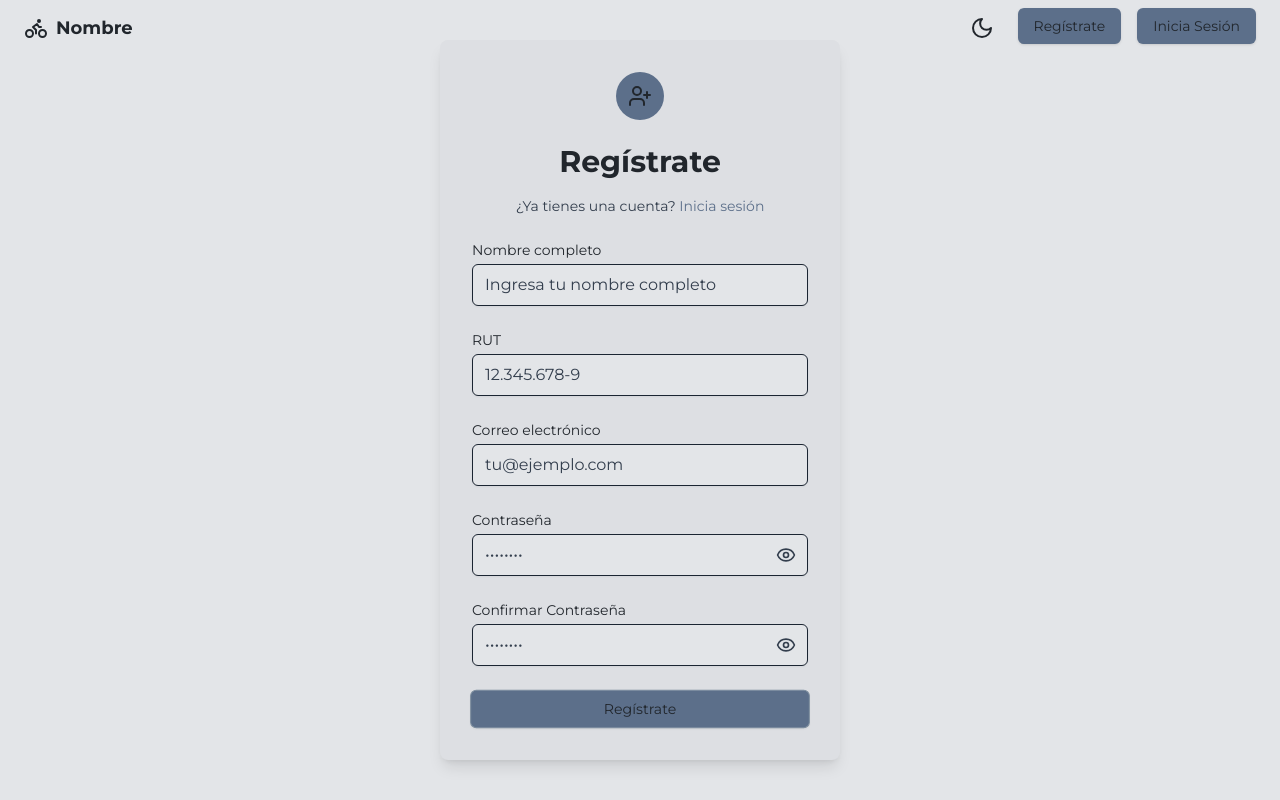
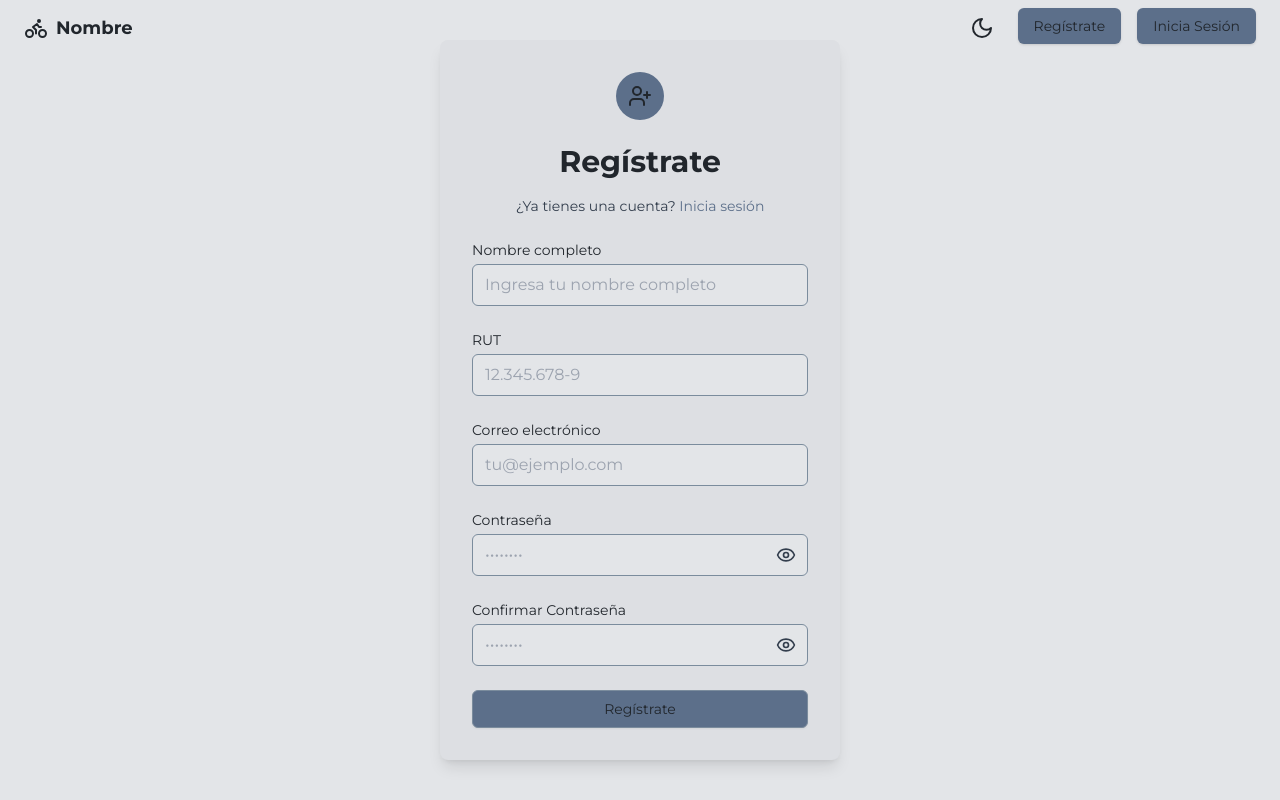
Before and after one commit to clikzz/Proyecto-ISW, a Next.js app in the folder frontend/: page /register in a window 1280 px wide. Built offline with nearby package versions, Linux system fonts and the light colour scheme.

Commit message:
Refactor global styles and add dark mode functionality

```diff
--- a/frontend/src/components/Layout.jsx
+++ b/frontend/src/components/Layout.jsx
@@ -6,45 +6,65 @@ import { useState, useEffect } from 'react';
 import { useRouter } from 'next/router';
 import { useAuth } from '../context/authContext';
 import { motion, AnimatePresence } from 'framer-motion';
+import Script from 'next/script';
 
 export default function Layout({ children }) {
   const [isDarkMode, setIsDarkMode] = useState(false);
-  const [animateIcon, setAnimateIcon] = useState(false);
   const router = useRouter();
   const { isAuthenticated, logout } = useAuth();
+
+  // Sincronizar el estado de isDarkMode con localStorage y aplicar el tema desde el inicio
+  useEffect(() => {
+    const storedTheme = localStorage.getItem('theme');
+    if (storedTheme === 'dark') {
+      document.documentElement.classList.add('dark');
+      setIsDarkMode(true);
+    } else {
+      document.documentElement.classList.remove('dark');
+    }
+  }, []);
+
+  const toggleDarkMode = () => {
+    const newTheme = isDarkMode ? 'light' : 'dark';
+    setIsDarkMode(!isDarkMode);
+    localStorage.setItem('theme', newTheme);
+
+    if (newTheme === 'dark') {
+      document.documentElement.classList.add('dark');
+    } else {
+      document.documentElement.classList.remove('dark');
+    }
+  };
+
+  const pageVariants = {
+    hidden: { opacity: 0.5, y: 10, scale: 0.98 },
+    enter: { opacity: 1, y: 0, scale: 1, transition: { duration: 0.3 } },
+    exit: { opacity: 0.5, y: -10, scale: 0.98, transition: { duration: 0.2 } }
+  };
 
   const handleLogout = () => {
     logout();
     router.push('/');
   };
 
-  const pageVariants = {
-    hidden: {
-      opacity: 0,
-      y: 20,
-      scale: 0.98 // Añade un efecto de escala sutil
-    },
-    enter: {
-      opacity: 1,
-      y: 0,
-      scale: 1,
-      transition: {
-        duration: 0.6, // Ajusta la duración
-        ease: [0.25, 0.46, 0.45, 0.94] // Curva de animación más suave
+  return (
+    <>
+      {/* Script para cargar el tema antes del renderizado */}
+      <Script
+        id="theme-loader"
+        strategy="beforeInteractive"
+        dangerouslySetInnerHTML={{
+          __html: `
+            (function() {
+              const theme = localStorage.getItem('theme');
+              if (theme) {
+                document.documentElement.classList.add(theme);
               }
-    },
-    exit: {
-      opacity: 0,
-      y: -20,
-      scale: 0.98,
-      transition: {
-        duration: 0.4,
-        ease: [0.42, 0, 0.58, 1]
-      }
-    }
-  };
+            })();
+          `,
+        }}
+      />
 
-  return (
       <div className="theme-transition min-h-screen overflow-hidden">
         <header className="absolute px-4 lg:px-6 h-14 flex items-center w-full z-10">
           <Link className="flex items-center justify-center" href="/">
@@ -53,10 +73,8 @@ export default function Layout({ children }) {
           </Link>
           <nav className="ml-auto flex gap-4">
             <button
-            onClick={() => setIsDarkMode(!isDarkMode)}
-            className={`p-2 rounded-full transition-transform duration-300 hover:scale-110 ${
-              animateIcon ? 'rotate-animation' : ''
-            }`}
+              onClick={toggleDarkMode}
+              className="p-2 rounded-full transition-transform duration-300 hover:scale-110"
             >
               {isDarkMode ? <Sun size={24} /> : <Moon size={24} />}
             </button>
@@ -82,17 +100,18 @@ export default function Layout({ children }) {
 
         <AnimatePresence mode="wait">
           <motion.main
-          key={router.asPath}
+            key={router.pathname} // Cambiado a pathname para evitar re-renders innecesarios
             variants={pageVariants}
             initial="hidden"
             animate="enter"
             exit="exit"
             transition={{ type: 'spring', stiffness: 100 }}
-          className="z-0" // Asegura que no se superponga al header o botones
+            className="z-0"
           >
             {children}
           </motion.main>
         </AnimatePresence>
       </div>
+    </>
   );
 }
--- a/frontend/src/pages/register.jsx
+++ b/frontend/src/pages/register.jsx
@@ -1,4 +1,3 @@
-// pages/register.jsx
 'use client';
 
 import React, { useState } from 'react';
@@ -10,8 +9,8 @@ import { useAuth } from '../context/authContext';
 export default function Register() {
   const [showPassword, setShowPassword] = useState(false);
   const [showConfirmPassword, setShowConfirmPassword] = useState(false);
-  const [eyeAnimation, setEyeAnimation] = useState(false); // Animación del ojo
-  const [eyeConfirmAnimation, setEyeConfirmAnimation] = useState(false); // Animación del ojo para confirmar contraseña
+  const [eyeAnimation, setEyeAnimation] = useState(false);
+  const [eyeConfirmAnimation, setEyeConfirmAnimation] = useState(false);
   const [rut, setRut] = useState('');
   const [name_user, setName] = useState('');
   const [email, setEmail] = useState('');
@@ -68,7 +67,7 @@ export default function Register() {
         password_user,
       });
       login(response.token);
-      router.push('/home'); // Redirigir a la página protegida
+      router.push('/home');
     } catch (err) {
       setError('Error al registrar. Por favor, inténtalo de nuevo.');
     }
@@ -77,7 +76,7 @@ export default function Register() {
   return (
     <div className="min-h-screen flex items-center justify-center bg-background">
       <div className="w-full max-w-md px-6">
-        <div className="bg-card p-8 rounded-lg shadow-lg fade-in">
+        <div className="bg-card p-8 rounded-lg shadow-lg">
           <div className="flex justify-center mb-6">
             <div className="w-12 h-12 bg-primary rounded-full flex items-center justify-center">
               <UserPlus className="h-6 w-6 text-primary-foreground" />
@@ -96,9 +95,7 @@ export default function Register() {
             </a>
           </p>
 
-          {error && (
-            <p className="text-sm text-center text-red-500 mb-4">{error}</p>
-          )}
+          {error && <p className="text-sm text-center text-red-500 mb-4">{error}</p>}
 
           <form className="space-y-6" onSubmit={handleSubmit}>
             <div>
@@ -115,7 +112,7 @@ export default function Register() {
                 value={name_user}
                 onChange={(e) => setName(e.target.value)}
                 required
-                className="mt-1 appearance-none block w-full px-3 py-2 border border-input rounded-md shadow-sm bg-background text-foreground placeholder-muted-foreground focus:outline-none focus:ring-2 focus:ring-primary focus:border-primary transition duration-300"
+                className="mt-1 block w-full px-3 py-2 border rounded-md bg-background text-foreground focus:ring-primary focus:border-primary transition"
                 placeholder="Ingresa tu nombre completo"
               />
             </div>
@@ -134,7 +131,7 @@ export default function Register() {
                 value={rut}
                 onChange={handleRutChange}
                 required
-                className="mt-1 appearance-none block w-full px-3 py-2 border border-input rounded-md shadow-sm bg-background text-foreground placeholder-muted-foreground focus:outline-none focus:ring-2 focus:ring-primary focus:border-primary transition duration-300"
+                className="mt-1 block w-full px-3 py-2 border rounded-md bg-background text-foreground focus:ring-primary focus:border-primary transition"
                 placeholder="12.345.678-9"
               />
             </div>
@@ -153,7 +150,7 @@ export default function Register() {
                 value={email}
                 onChange={(e) => setEmail(e.target.value)}
                 required
-                className="mt-1 appearance-none block w-full px-3 py-2 border border-input rounded-md shadow-sm bg-background text-foreground placeholder-muted-foreground focus:outline-none focus:ring-2 focus:ring-primary focus:border-primary transition duration-300"
+                className="mt-1 block w-full px-3 py-2 border rounded-md bg-background text-foreground focus:ring-primary focus:border-primary transition"
                 placeholder="tu@ejemplo.com"
               />
             </div>
@@ -173,7 +170,7 @@ export default function Register() {
                   value={password_user}
                   onChange={(e) => setPassword(e.target.value)}
                   required
-                  className="appearance-none block w-full px-3 py-2 border border-input rounded-md shadow-sm bg-background text-foreground placeholder-muted-foreground focus:outline-none focus:ring-2 focus:ring-primary focus:border-primary transition duration-300"
+                  className="block w-full px-3 py-2 border rounded-md bg-background text-foreground focus:ring-primary focus:border-primary transition"
                   placeholder="••••••••"
                 />
                 <button
@@ -213,7 +210,7 @@ export default function Register() {
                   value={confirmPassword}
                   onChange={(e) => setConfirmPassword(e.target.value)}
                   required
-                  className="appearance-none block w-full px-3 py-2 border border-input rounded-md shadow-sm bg-background text-foreground placeholder-muted-foreground focus:outline-none focus:ring-2 focus:ring-primary focus:border-primary transition duration-300"
+                  className="block w-full px-3 py-2 border rounded-md bg-background text-foreground focus:ring-primary focus:border-primary transition"
                   placeholder="••••••••"
                 />
                 <button
@@ -241,7 +238,7 @@ export default function Register() {
             <div>
               <button
                 type="submit"
-                className="w-full py-2 px-4 border rounded-md shadow-sm text-sm font-medium text-primary-foreground bg-primary hover:bg-accent focus:outline-none focus:ring-2 focus:ring-offset-2 focus:ring-primary button-pulse"
+                className="w-full py-2 px-4 border rounded-md shadow-sm text-sm font-medium text-primary-foreground bg-primary hover:bg-accent focus:ring-primary transition"
               >
                 Regístrate
               </button>
--- a/frontend/src/styles/globals.css
+++ b/frontend/src/styles/globals.css
@@ -7,6 +7,9 @@
 
 body {
   font-family: var(--font-sans);
+  margin: 0;
+  padding: 0;
+  overflow-x: hidden; /* Evitar scroll horizontal innecesario */
 }
 
 /* Definición de colores y variables globales */
@@ -43,10 +46,24 @@ body {
 @layer base {
   * {
     @apply border-border;
+    margin: 0;
+    padding: 0;
+    box-sizing: border-box;
   }
+
+  html, body {
+    height: 100%;
+    width: 100%;
+    background-color: hsl(var(--background));
+    transition: background-color 0.5s ease, color 0.5s ease; /* Animación suave */
+  }
+
   body {
     @apply bg-background text-foreground;
-    transition: background-color 0.5s ease, color 0.5s ease; /* Animación suave */
+  }
+
+  #__next {
+    height: 100%;
   }
 }
 
@@ -112,3 +129,8 @@ body {
 .fade-in {
   animation: fadeIn 0.4s ease-out;
 }
+
+/* Prevenir parpadeos al cargar tema */
+html:not(.dark) {
+  background-color: hsl(var(--background)); /* Fondo predeterminado */
+}
```
Also changed, not shown: frontend/src/pages/forgot-password.jsx (+3 -6 lines). Lines whose indentation alone changed are shown as unchanged.
